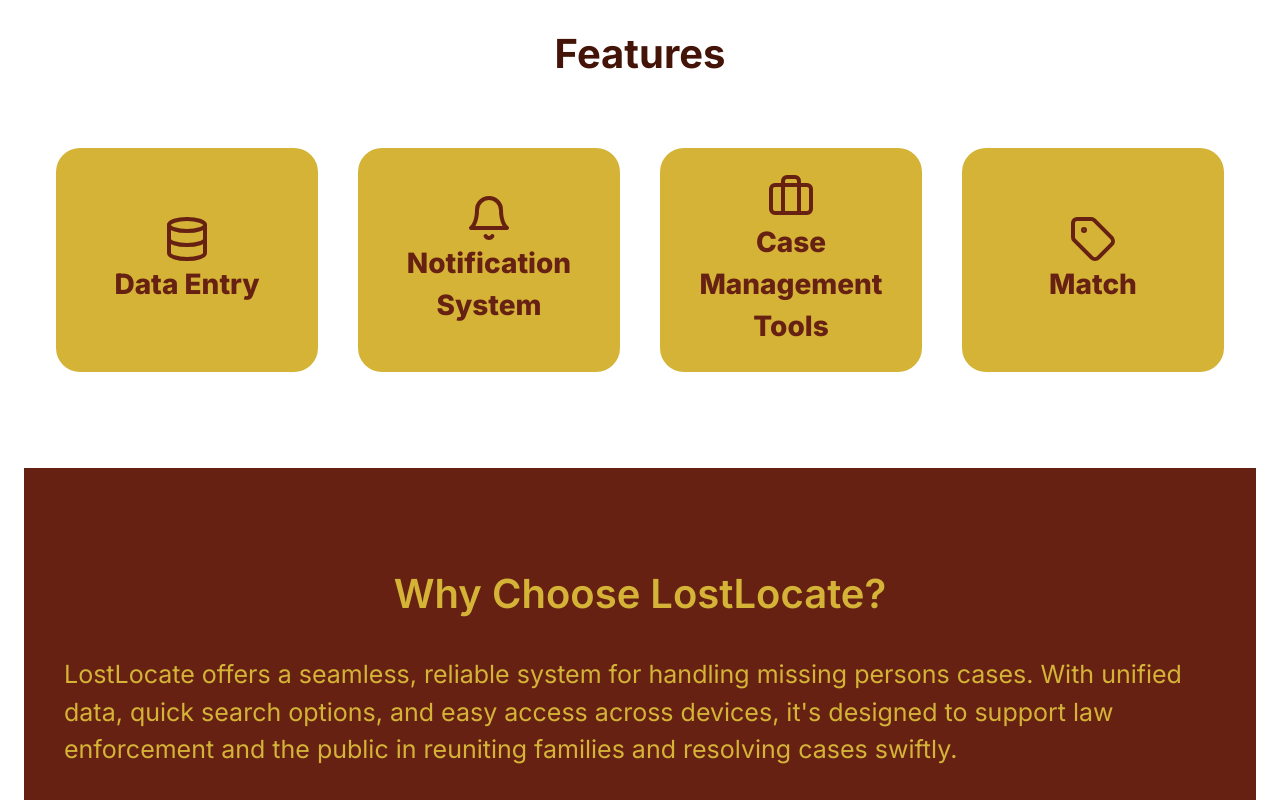
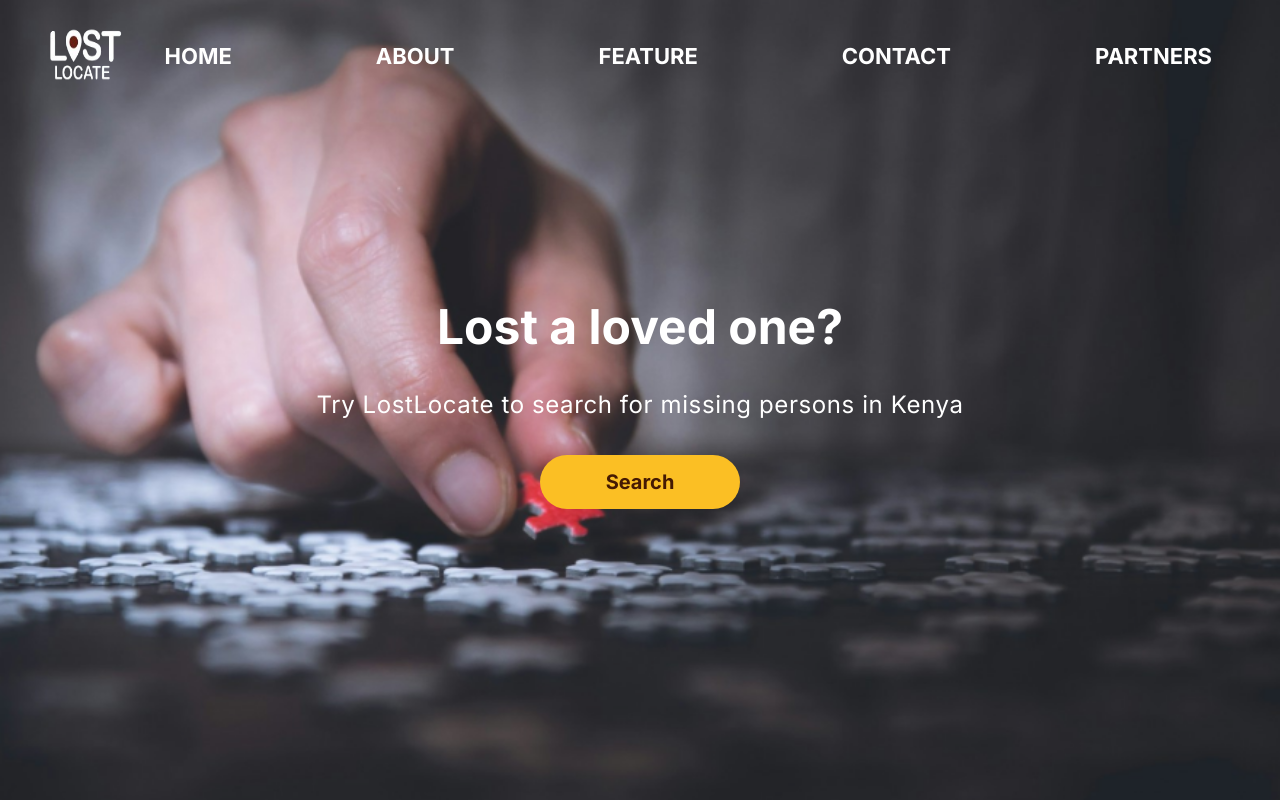
Before and after one commit to akirachix/Upile-Informational, a Next.js app in the folder lost-locate/: page / in a window 1280 px wide. Shown: the top 800 px of the page. Built offline with nearby package versions, Linux system fonts and the light colour scheme.

Commit message:
added navbar and the landing page for lostlocate informational

```diff
--- /dev/null
+++ b/lost-locate/src/app/components/Landing/index.tsx
@@ -0,0 +1,39 @@
+'use client';
+
+import React from 'react';
+import Navbar from '../Navbar/index';
+
+const Landing = () => {
+  return (
+    <div
+      className="min-h-screen bg-gray-100 flex flex-col"
+      style={{
+        backgroundImage: "url('/images/lostlocate.png')" ,
+        backgroundSize: 'cover',
+        backgroundPosition: 'center',
+        backgroundRepeat: 'no-repeat',
+        opacity: 3.0,
+      }}
+    >
+      <Navbar />
+      <main className="flex-grow flex items-center justify-center px-4 sm:px-6 lg:px-8 mx-auto">
+        <div className="text-center max-w-3xl mx-4 sm:mx-6 lg:mx-8">
+          <h1 className="text-[48px] sm:text-[36px] md:text-[40px] lg:text-[48px] font-bold text-white mb-4 sm:mb-6">
+            Lost a loved one?
+          </h1>
+          <p className="text-[20px] sm:text-[18px] md:text-[20px] lg:text-[24px] text-white mb-6 sm:mb-8 tracking-wide">
+            Try LostLocate to search for missing persons in Kenya
+          </p>
+          <button
+            className="bg-amber-400 hover:bg-amber-500 text-amber-950 font-bold py-2 px-2 sm:py-3 sm:px-6 text-[18px] sm:text-[16px] md:text-[18px] lg:text-[20px] rounded-full transition duration-300 ease-in-out transform hover:scale-105"
+            style={{ minWidth: '200px', minHeight: '50px' }}
+          >
+            Search
+          </button>
+        </div>
+      </main>
+    </div>
+  );
+};
+
+export default Landing;
--- /dev/null
+++ b/lost-locate/src/app/components/Navbar/index.tsx
@@ -0,0 +1,90 @@
+
+'use client';
+
+import Link from "next/link";
+import { useState } from "react";
+import { FaBars, FaTimes } from 'react-icons/fa';
+import Image from "next/image";
+
+const Navbar = () => {
+    const [isOpen, setIsOpen] = useState(false);
+    const [activeLink, setActiveLink] = useState('#home');
+    const toggleMenu = () => {
+        setIsOpen(!isOpen);
+    };
+
+    const handleLinkClick = (link:string) => {
+        setActiveLink(link);
+        if (isOpen) {
+            toggleMenu();
+        }
+    };
+
+    return (
+        <nav className="text-white mx-18 fixed top-0 left-0 w-full z-50">
+            <div className="max-w-8xl mx-auto flex justify-between items-center py-3 px-2 lg:py-4 lg:px-3 xl:px-5">
+                <div className="text-2xl font-bold">
+                    <Link href="#home">
+                        <Image
+                            src="/images/lostlocatelogo.png"
+                            alt="Upile-logo"
+                            width={150}
+                            height={73}
+                            className="w-8 h-8 md:w-16 md:h-16 lg:w-20 lg:h-20 xl:w-22 xl:h-22 mx-3 lg:mx-5 xl:mx-6"
+                        />
+                    </Link>
+                </div>
+
+                <div className="custom-menu:hidden xl:hidden lg:hidden">
+                    <button onClick={toggleMenu}>
+                        {isOpen ? <FaTimes size={30} /> : <FaBars size={30} />}
+                    </button>
+                </div>
+
+                <ul className="hidden xl:flex lg:flex lg:space-x-10 xl:space-x-36 mr-12">
+                    {['HOME', 'ABOUT', 'FEATURE', 'CONTACT', 'PARTNERS'].map((link, index) => (
+                        <li key={index} className={`font-bold text-[24px] lg:text-[20px] xl:text-[22px]`}>
+                            <Link
+                                href={`#${link}`}
+                                onClick={() => handleLinkClick(`#${link}`)}
+                                className={`${
+                                    activeLink === `#${link}`
+                                    ? 'text-[#D4B337]'
+                                    : 'text-white'
+                                } hover:text-[#E4C18C]`}
+                            >
+                                {link.charAt(0).toUpperCase() + link.slice(1)}
+                            </Link>
+                        </li>
+                    ))}
+                </ul>
+
+                {isOpen && (
+                    <div className="xl:hidden lg:hidden fixed top-0 left-0 w-full h-screen bg-black bg-opacity-90 z-40">
+                        <ul className="flex flex-col items-center justify-center h-full space-y-4 pl-8 pr-8">
+                            {['home', 'about', 'feature', 'contact', 'partners'].map((link, index) => (
+                                <li key={index} className={`font-bold text-lg sm:text-xl`}>
+                                    <Link
+                                        href={`#${link}`}
+                                        onClick={() => handleLinkClick(`#${link}`)}
+                                        className={`${
+                                            activeLink === `#${link}`
+                                            ? 'text-[#D4B337]'
+                                            : 'text-white'
+                                        }`}
+                                    >
+                                        {link.charAt(0).toUpperCase() + link.slice(1)}
+                                    </Link>
+                                </li>
+                            ))}
+                        </ul>
+                        <button className="absolute top-4 right-4 z-50" onClick={toggleMenu}>
+                            <FaTimes size={30} />
+                        </button>
+                    </div>
+                )}
+            </div>
+        </nav>
+    );
+};
+export default Navbar;
--- a/lost-locate/src/app/page.tsx
+++ b/lost-locate/src/app/page.tsx
@@ -1,6 +1,4 @@
-import PartnerLogo from "./components/Partners";
-import LostLocateFeatures from "./components/Features";
-
+import Landing from "./components/Landing";
 
 
 
@@ -8,8 +6,7 @@
     return (
       <div>
         <main>
-        <LostLocateFeatures/>
-          <PartnerLogo />
+        <Landing/>
         </main>
       </div>
     );
```
Also changed, not shown: lost-locate/public/images/lostlocate.png (added), lost-locate/public/images/lostlocatelogo.png (added).
